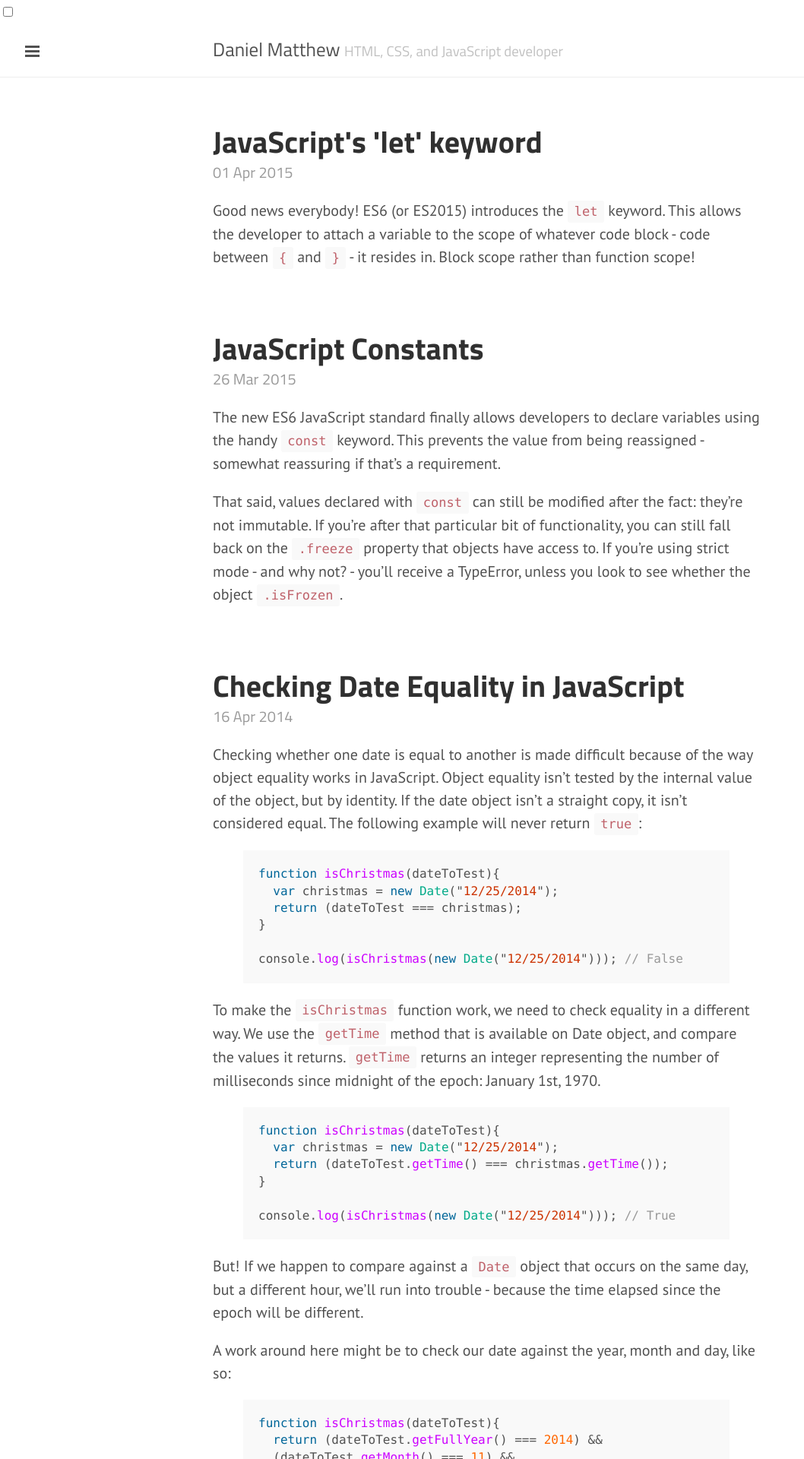
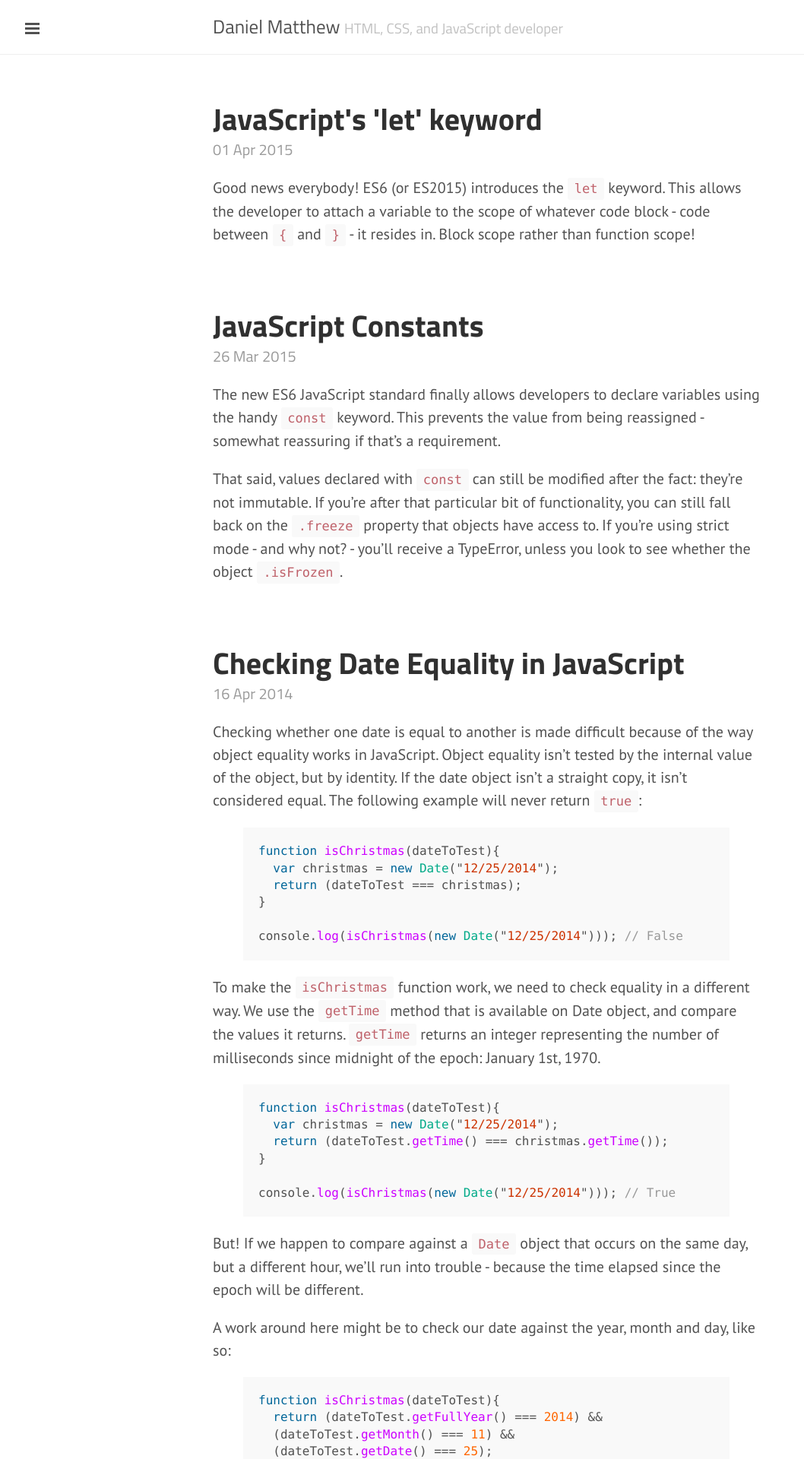
Before and after one commit to danielmatthew/website, a Jekyll site: the page built from index.html, in a window 1280 px wide. Shown: the top 1920 px of the page at 76% size, without its empty margins (0-1058 px from the left). Built offline with Jekyll 4.4.1, drawn with Linux system fonts in a browser that asks for light colours; the list of posts is cut into pages by our own code.

Commit message:
Commit CSS, dummy

```diff
--- a/public/css/styles.css
+++ b/public/css/styles.css
@@ -299,6 +299,9 @@
   -ms-appearance: none;
   -o-appearance: none;
   appearance: none; }
+
+#sidebar-checkbox {
+  display: none; }
 
 input[type="file"] {
   padding-bottom: 0.75em;
```
Also changed, not shown: 1 other file.
